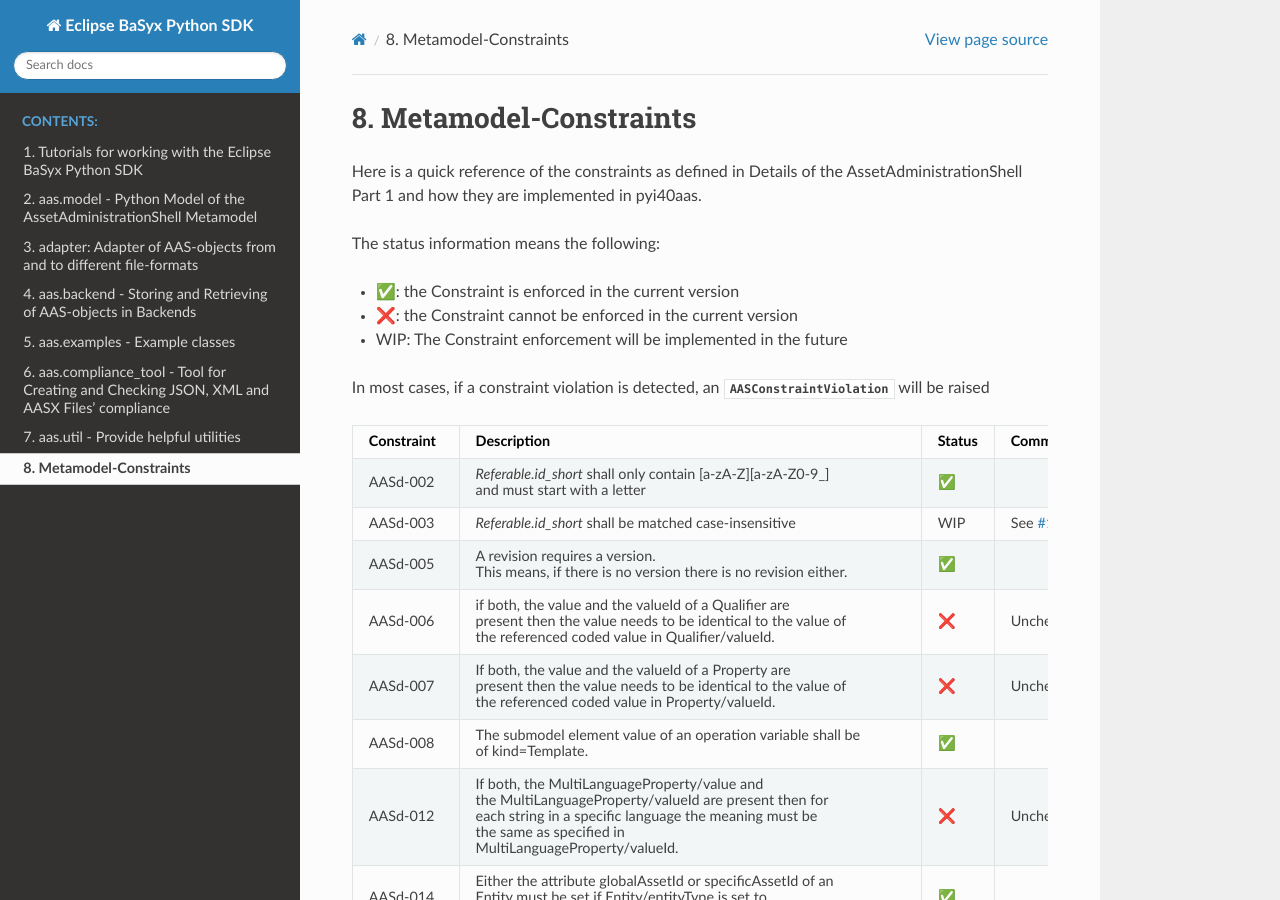
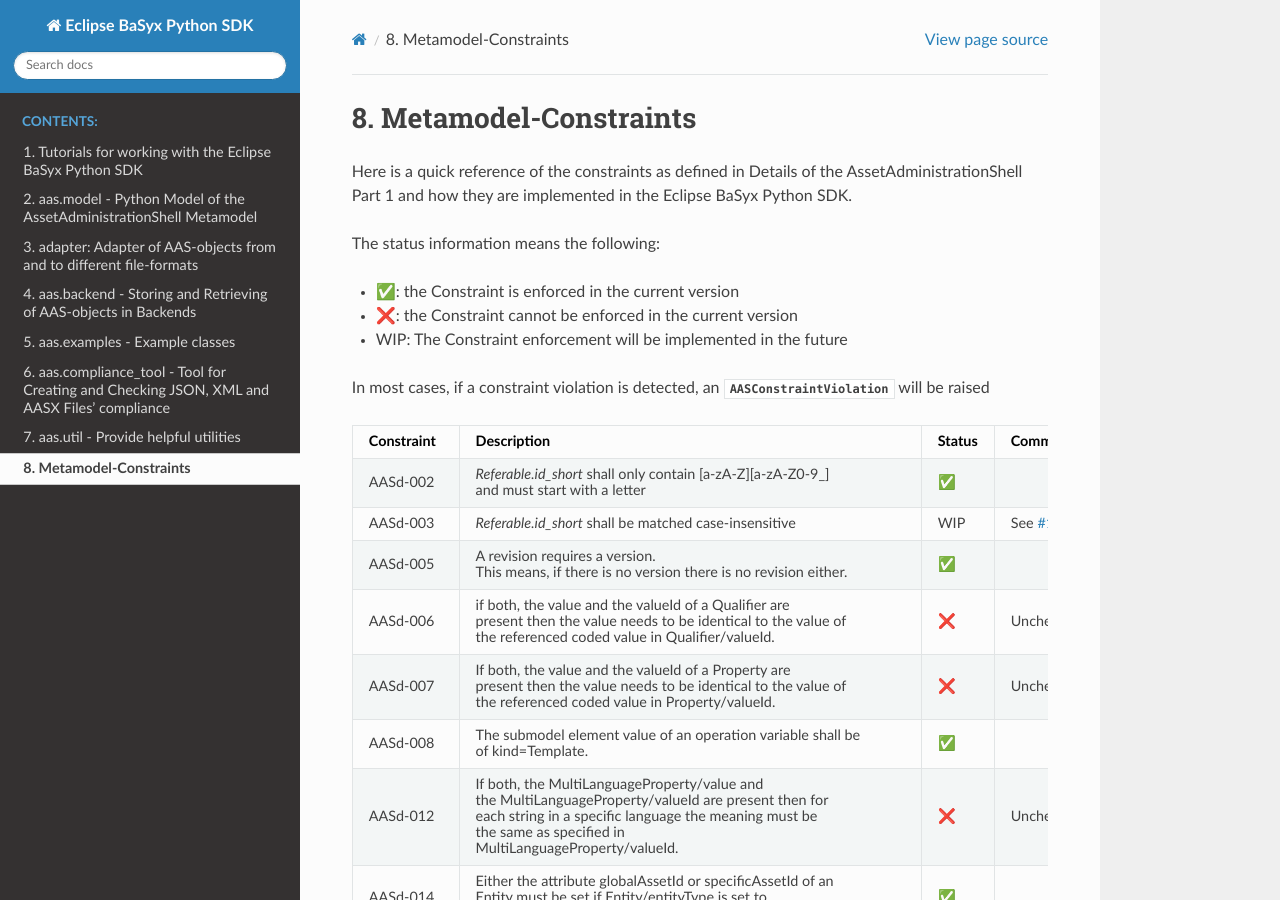
Before and after one commit to eclipse-basyx/basyx-python-sdk, a Sphinx documentation site: the page built from docs/source/constraints.rst, in a window 1280 px wide and 900 px high. Built offline with Sphinx 7.4.7 and the Read the Docs theme 2.0.0, drawn with Linux system fonts in a browser that asks for light colours.

Commit message:
docs: replace an occurance of 'pyi40aas' with the new name

```diff
--- a/docs/source/constraints.rst
+++ b/docs/source/constraints.rst
@@ -2,7 +2,7 @@ Metamodel-Constraints
 =====================
 
 Here is a quick reference of the constraints as defined in Details of the AssetAdministrationShell Part 1
-and how they are implemented in pyi40aas.
+and how they are implemented in the Eclipse BaSyx Python SDK.
 
 
 The status information means the following:
```
